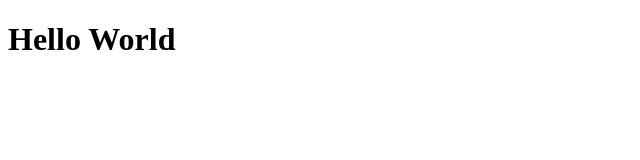
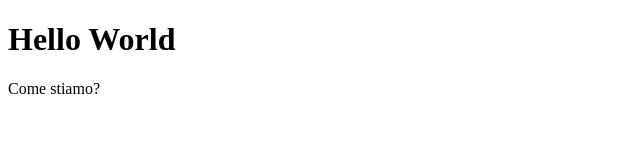
Before and after one commit to LucioMelis/esercizio_20-01, a plain HTML site: page index.html in a window 1280 px wide. Shown: the whole page, without its empty margins (0-640 px from the left). Drawn offline with Linux system fonts and the light colour scheme.

Commit message:
Prova di commit

```diff
--- a/index.html
+++ b/index.html
@@ -8,5 +8,6 @@
 </head>
 <body>
     <h1>Hello World</h1>
+    <p>Come stiamo?</p>
 </body>
 </html>
```
